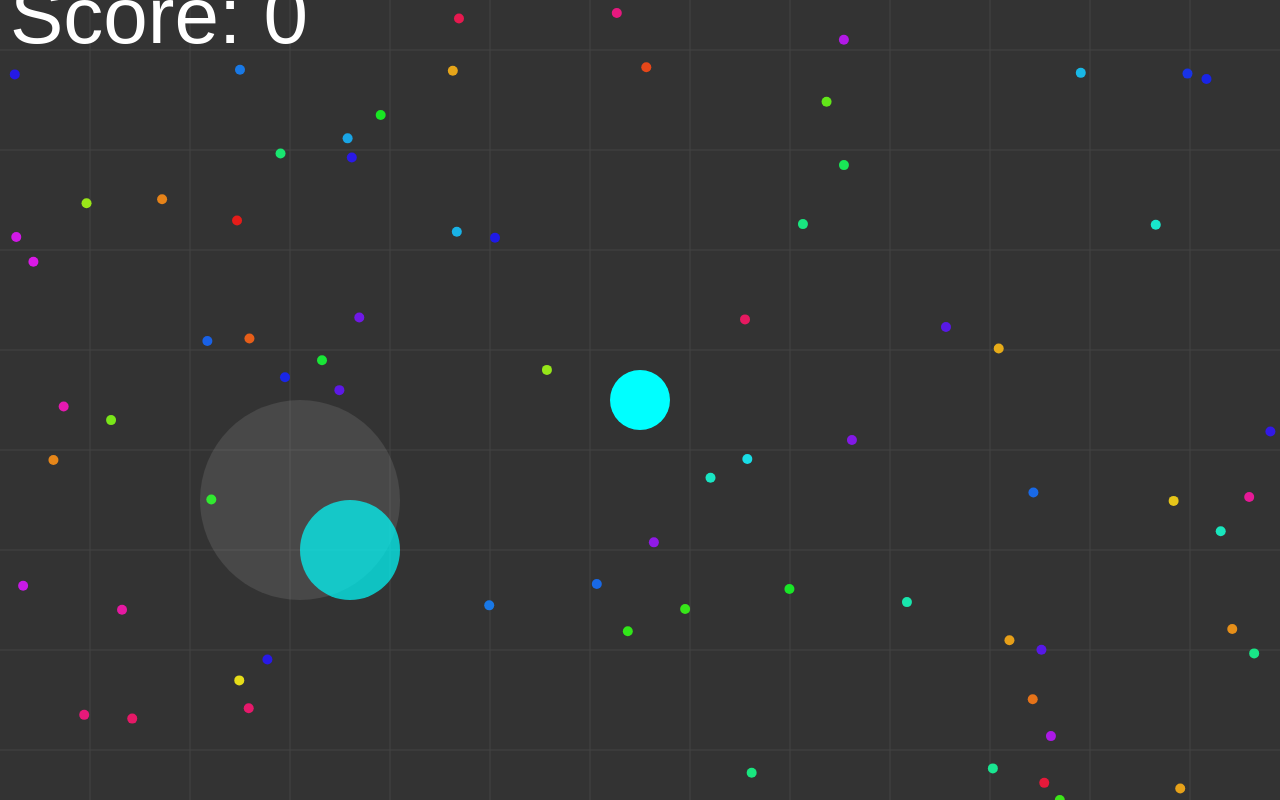
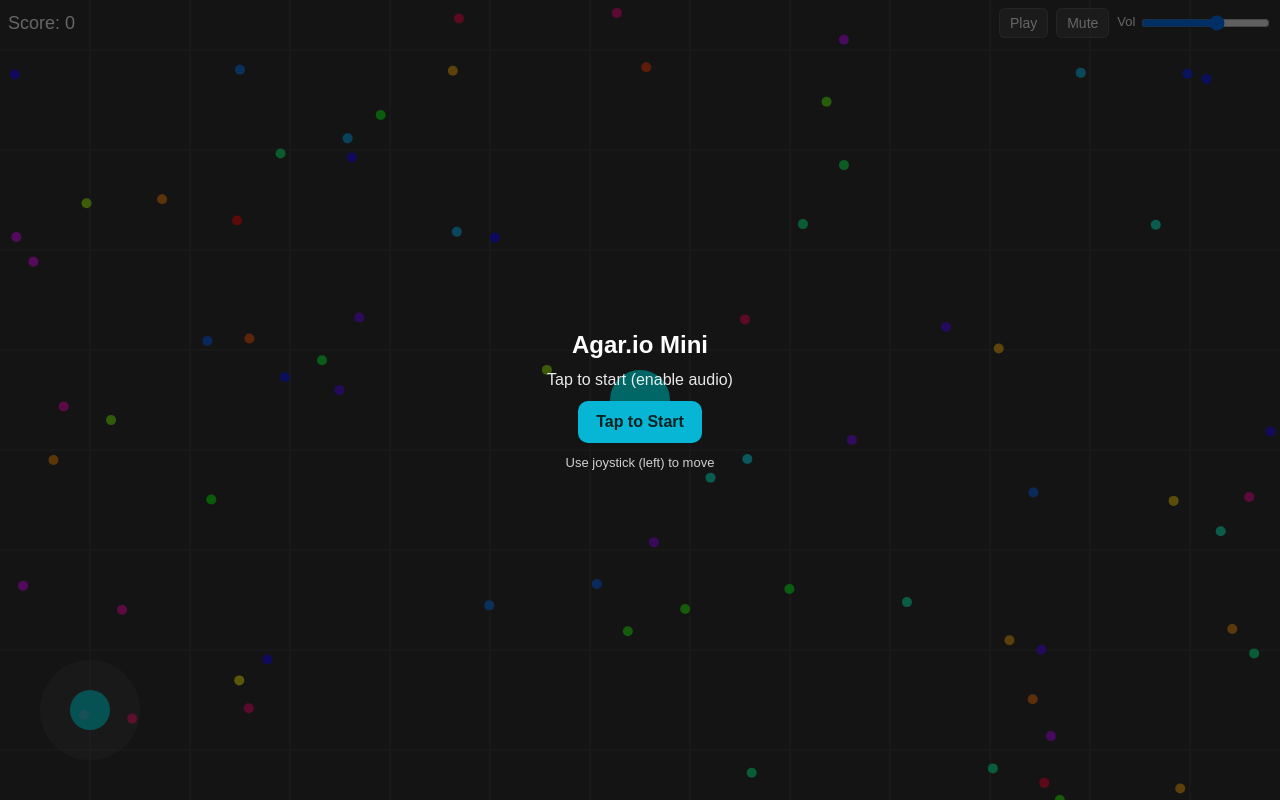
Before and after one commit to nusantaragames/freechip, a plain HTML site: page index.html in a window 1280 px wide. Drawn offline with Linux system fonts and the light colour scheme.

Commit message:
Update index.html

```diff
--- a/index.html
+++ b/index.html
@@ -2,58 +2,142 @@
 <html lang="en">
 <head>
   <meta charset="UTF-8">
-  <title>Agar.io Mini Mobile</title>
+  <title>Agar.io Mini Mobile - Dengan Musik</title>
+  <meta name="viewport" content="width=device-width,initial-scale=1">
   <style>
-    body { margin: 0; overflow: hidden; background: #222; }
+    body { margin: 0; overflow: hidden; background: #222; font-family: Arial, sans-serif; }
     canvas { display: block; background: #333; }
+
+    /* HUD */
+    #hud {
+      position: absolute;
+      top: 8px;
+      left: 8px;
+      right: 8px;
+      display:flex;
+      justify-content:space-between;
+      align-items:center;
+      z-index: 50;
+      pointer-events: none;
+    }
     #score {
-      position: absolute;
-      top: -30px;
-      left: 10px;
       color: white;
-      font-family: Arial, sans-serif;
-      font-size: 80px;
-      z-index: 30;
+      font-size: 18px;
+      pointer-events: auto;
+      user-select: none;
     }
+    #audioControls {
+      pointer-events: auto;
+      display:flex;
+      gap:8px;
+      align-items:center;
+    }
+    .btn {
+      background: rgba(255,255,255,0.08);
+      border: 1px solid rgba(255,255,255,0.12);
+      color: white;
+      padding:6px 10px;
+      border-radius:6px;
+      cursor:pointer;
+      font-size:14px;
+    }
+    .btn:active { transform: translateY(1px); }
+
     /* Joystick */
     #joystick {
       position: absolute;
-      bottom: 200px;
-      left: 200px;
-      width: 200px;
-      height: 200px;
-      background: rgba(255,255,255,0.1);
+      bottom: 40px;
+      left: 40px;
+      width: 100px;
+      height: 100px;
+      background: rgba(255,255,255,0.06);
       border-radius: 50%;
       touch-action: none;
+      z-index: 40;
     }
     #stick {
       position: absolute;
-      width: 100px;
-      height: 100px;
-      background: rgba(0,255,255,0.7);
+      width: 40px;
+      height: 40px;
+      background: rgba(0,255,255,0.75);
       border-radius: 50%;
-      top: 100px;
-      left: 100px;
+      top: 30px;
+      left: 30px;
+    }
+
+    /* Tap-to-start overlay for mobile/autoplay */
+    #startOverlay {
+      position: absolute;
+      inset: 0;
+      display:flex;
+      align-items:center;
+      justify-content:center;
+      background: rgba(0,0,0,0.6);
+      z-index: 100;
+      color: white;
+      flex-direction: column;
+      gap: 12px;
+    }
+    #startOverlay .startBtn {
+      background: #06b6d4;
+      color: #022;
+      padding: 12px 18px;
+      border-radius: 10px;
+      font-weight: bold;
+      font-size: 16px;
+      border: none;
+      cursor: pointer;
+    }
+
+    /* small screens: shrink joystick */
+    @media (max-width:420px) {
+      #joystick { width: 80px; height: 80px; }
+      #stick { width: 34px; height: 34px; top: 23px; left: 23px; }
     }
   </style>
 </head>
 <body>
-  <div id="score">Score: 0</div>
+  <div id="hud">
+    <div id="score">Score: 0</div>
+    <div id="audioControls">
+      <button id="playPauseBtn" class="btn">Play</button>
+      <button id="muteBtn" class="btn">Mute</button>
+      <label style="color:white;font-size:13px;">Vol
+        <input id="volSlider" type="range" min="0" max="1" step="0.01" value="0.6" style="vertical-align:middle;">
+      </label>
+    </div>
+  </div>
+
+  <div id="startOverlay">
+    <h2 style="margin:0">Agar.io Mini</h2>
+    <div style="opacity:0.9">Tap to start (enable audio)</div>
+    <button id="startBtn" class="startBtn">Tap to Start</button>
+    <div style="font-size:13px;opacity:0.8">Use joystick (left) to move</div>
+  </div>
+
   <div id="joystick"><div id="stick"></div></div>
   <canvas id="gameCanvas"></canvas>
 
+  <!-- Audio files: letakkan bg-music.mp3 & eat.wav di folder proyek -->
+  <audio id="bgMusic" src="bg-music.mp3" loop preload="auto"></audio>
+  <audio id="eatSfx" src="eat.wav" preload="auto"></audio>
+
   <script>
+    // --- Canvas & resize ---
     const canvas = document.getElementById("gameCanvas");
     const ctx = canvas.getContext("2d");
-    canvas.width = window.innerWidth;
-    canvas.height = window.innerHeight;
+    function fitCanvas() {
+      canvas.width = window.innerWidth;
+      canvas.height = window.innerHeight;
+    }
+    window.addEventListener('resize', fitCanvas);
+    fitCanvas();
 
+    // --- Game state (same seperti versi sebelumnya) ---
     let player = { x: 0, y: 0, radius: 30, color: "cyan", speed: 2.5, score: 0 };
-
     const foods = [];
     const mapSize = 2500;
 
-    // Buat makanan
     function spawnFoods(num) {
       for (let i = 0; i < num; i++) {
         foods.push({
@@ -66,19 +150,19 @@
     }
     spawnFoods(400);
 
-    // Joystick virtual
+    // --- Joystick ---
     const joystick = document.getElementById("joystick");
     const stick = document.getElementById("stick");
     let joy = { active: false, dx: 0, dy: 0 };
 
     joystick.addEventListener("touchstart", e => {
       joy.active = true;
-    });
+    }, {passive:false});
     joystick.addEventListener("touchend", e => {
       joy.active = false;
       joy.dx = 0; joy.dy = 0;
-      stick.style.top = "30px";
-      stick.style.left = "30px";
+      stick.style.top = (joystick.clientHeight - stick.clientHeight)/2 + "px";
+      stick.style.left = (joystick.clientWidth - stick.clientWidth)/2 + "px";
     });
     joystick.addEventListener("touchmove", e => {
       e.preventDefault();
@@ -90,15 +174,75 @@
       const angle = Math.atan2(y, x);
       joy.dx = Math.cos(angle) * (dist/40);
       joy.dy = Math.sin(angle) * (dist/40);
-      stick.style.left = 30 + Math.cos(angle) * dist + "px";
-      stick.style.top = 30 + Math.sin(angle) * dist + "px";
-    });
+      stick.style.left = (rect.width - stick.clientWidth)/2 + Math.cos(angle) * dist + "px";
+      stick.style.top = (rect.height - stick.clientHeight)/2 + Math.sin(angle) * dist + "px";
+    }, {passive:false});
+
+    // initialize stick center
+    stick.style.left = (joystick.clientWidth - stick.clientWidth)/2 + "px";
+    stick.style.top = (joystick.clientHeight - stick.clientHeight)/2 + "px";
 
     function movePlayer() {
       player.x += joy.dx * player.speed;
       player.y += joy.dy * player.speed;
     }
 
+    // --- Audio setup ---
+    const bgMusic = document.getElementById('bgMusic');
+    const eatSfx = document.getElementById('eatSfx');
+    const playPauseBtn = document.getElementById('playPauseBtn');
+    const muteBtn = document.getElementById('muteBtn');
+    const volSlider = document.getElementById('volSlider');
+    const startOverlay = document.getElementById('startOverlay');
+    const startBtn = document.getElementById('startBtn');
+    const scoreElem = document.getElementById('score');
+
+    // initial volume
+    bgMusic.volume = parseFloat(volSlider.value);
+    eatSfx.volume = Math.min(1, parseFloat(volSlider.value) + 0.1);
+
+    // Play/pause controls
+    playPauseBtn.addEventListener('click', () => {
+      if (bgMusic.paused) {
+        bgMusic.play().catch(()=>{ /* silent if blocked */ });
+        playPauseBtn.innerText = 'Pause';
+      } else {
+        bgMusic.pause();
+        playPauseBtn.innerText = 'Play';
+      }
+    });
+
+    muteBtn.addEventListener('click', () => {
+      bgMusic.muted = !bgMusic.muted;
+      eatSfx.muted = bgMusic.muted;
+      muteBtn.innerText = bgMusic.muted ? 'Unmute' : 'Mute';
+    });
+
+    volSlider.addEventListener('input', () => {
+      const v = parseFloat(volSlider.value);
+      bgMusic.volume = v;
+      eatSfx.volume = Math.min(1, v + 0.1);
+    });
+
+    // Start overlay handler (required by mobile autoplay policy)
+    startBtn.addEventListener('click', async () => {
+      // try to play a short sound to unlock audio on mobile
+      try {
+        await bgMusic.play();
+        bgMusic.pause(); // pause now; we'll control playback via buttons / auto-play setting
+      } catch (e) {
+        // ignore
+      }
+      startOverlay.style.display = 'none';
+      // optionally auto-play background music
+      bgMusic.play().then(()=> {
+        playPauseBtn.innerText = 'Pause';
+      }).catch(()=> {
+        playPauseBtn.innerText = 'Play';
+      });
+    });
+
+    // --- Game rendering & logic ---
     function drawFoods() {
       for (let i = foods.length-1; i >= 0; i--) {
         let f = foods[i];
@@ -114,8 +258,14 @@
         if (dist < player.radius) {
           player.radius += 0.2;
           player.score++;
+          // play eat sound (clone for overlapping)
+          try {
+            const s = eatSfx.cloneNode();
+            s.volume = Math.min(1, parseFloat(volSlider.value) + 0.1);
+            s.play().catch(()=>{});
+          } catch (e) {}
           foods.splice(i, 1);
-          document.getElementById("score").innerText = "Score: " + player.score;
+          scoreElem.innerText = "Score: " + player.score;
         }
       }
     }
@@ -129,6 +279,7 @@
 
     function drawGrid() {
       ctx.strokeStyle = "#444";
+      ctx.lineWidth = 1;
       for (let x = -mapSize/2; x < mapSize/2; x += 100) {
         ctx.beginPath();
         ctx.moveTo(x - player.x + canvas.width/2, -mapSize/2 - player.y + canvas.height/2);
@@ -153,6 +304,20 @@
     }
 
     gameLoop();
+
+    // --- Small fallback / UX niceties ---
+    // Hide overlay if user clicks anywhere (desktop)
+    document.addEventListener('click', ()=> {
+      if (startOverlay.style.display !== 'none') {
+        startOverlay.style.display = 'none';
+        bgMusic.play().then(()=> playPauseBtn.innerText='Pause').catch(()=> playPauseBtn.innerText='Play');
+      }
+    }, {once:true});
+
+    // Prevent scrolling when touching joystick
+    document.body.addEventListener('touchmove', function(e){
+      // allow normal scrolling except when interacting joystick
+    }, {passive:false});
   </script>
 </body>
 </html>
```
